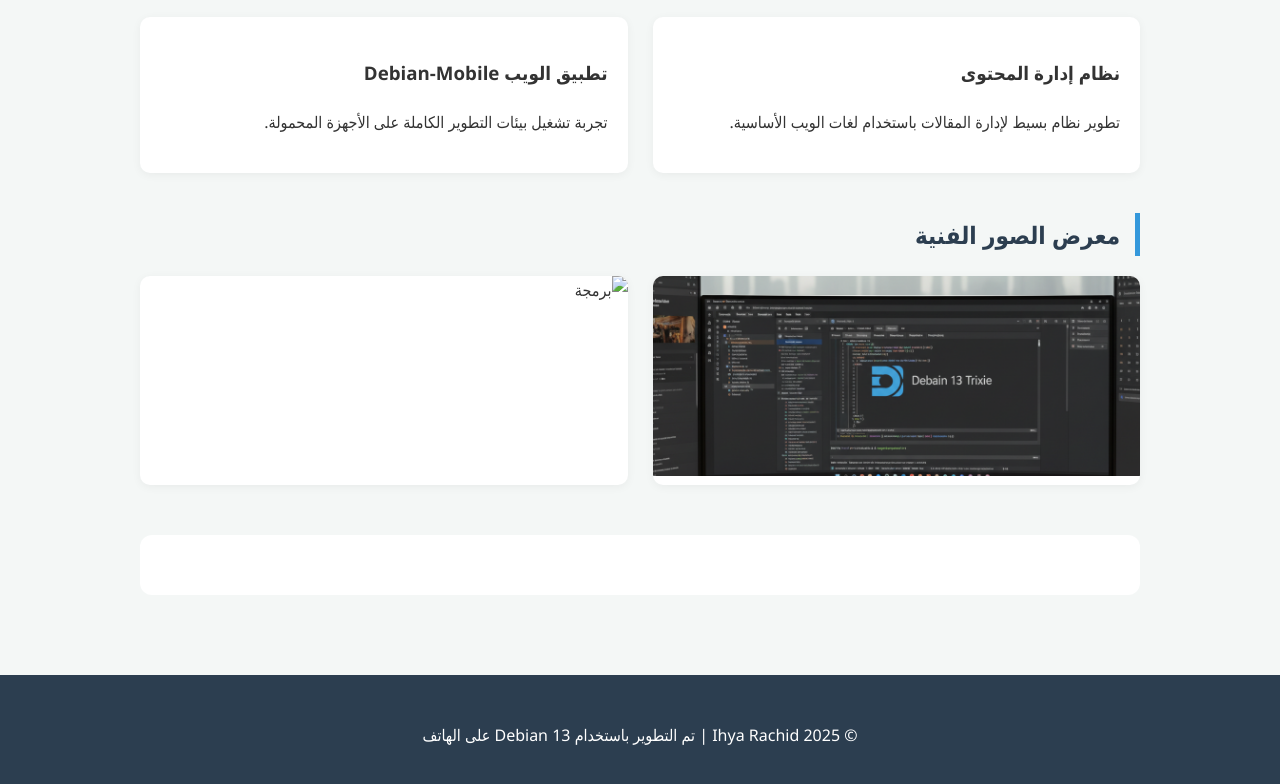
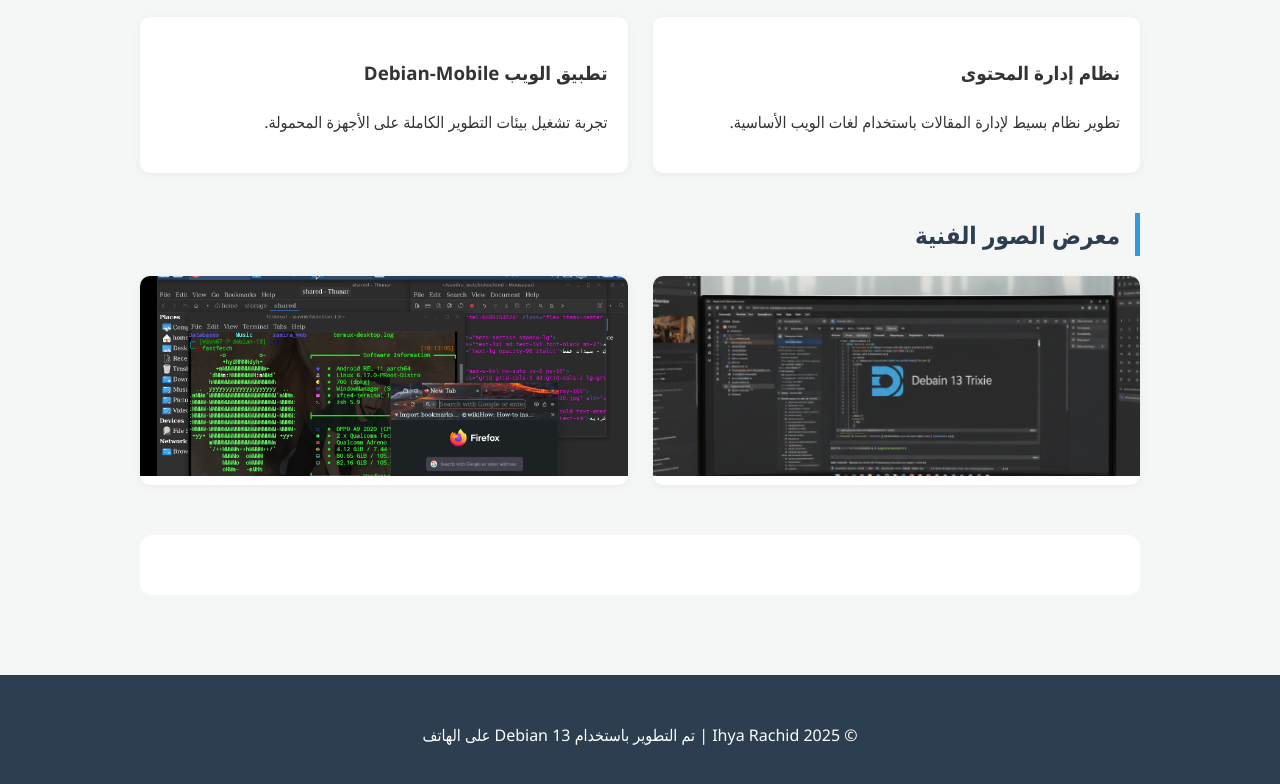
Before and after one commit to wavn67/myblog, a plain HTML site: page index.html in a window 1280 px wide. Shown: the part 2813-3597 px from the top of the page. Drawn offline with Linux system fonts and the light colour scheme; a script that the page names is missing.

Commit message:
تحديث تلقائي: 2025-12-31 19:00:20

```diff
--- a/index.html
+++ b/index.html
@@ -169,7 +169,7 @@
 
         </div>
         <div class="card">
-            <img src="12.jpg" alt="برمجة">
+            <img src="images/12.jpg" alt="برمجة">
         </div>
     </div>
 
```
